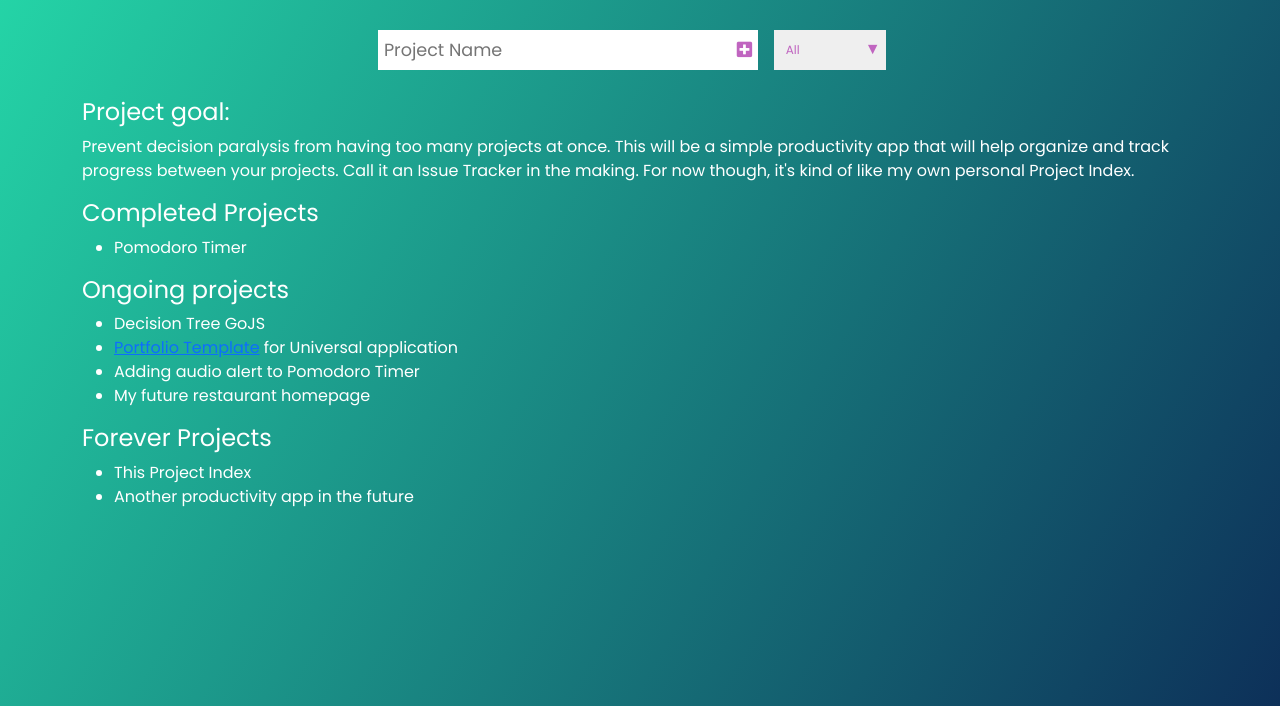
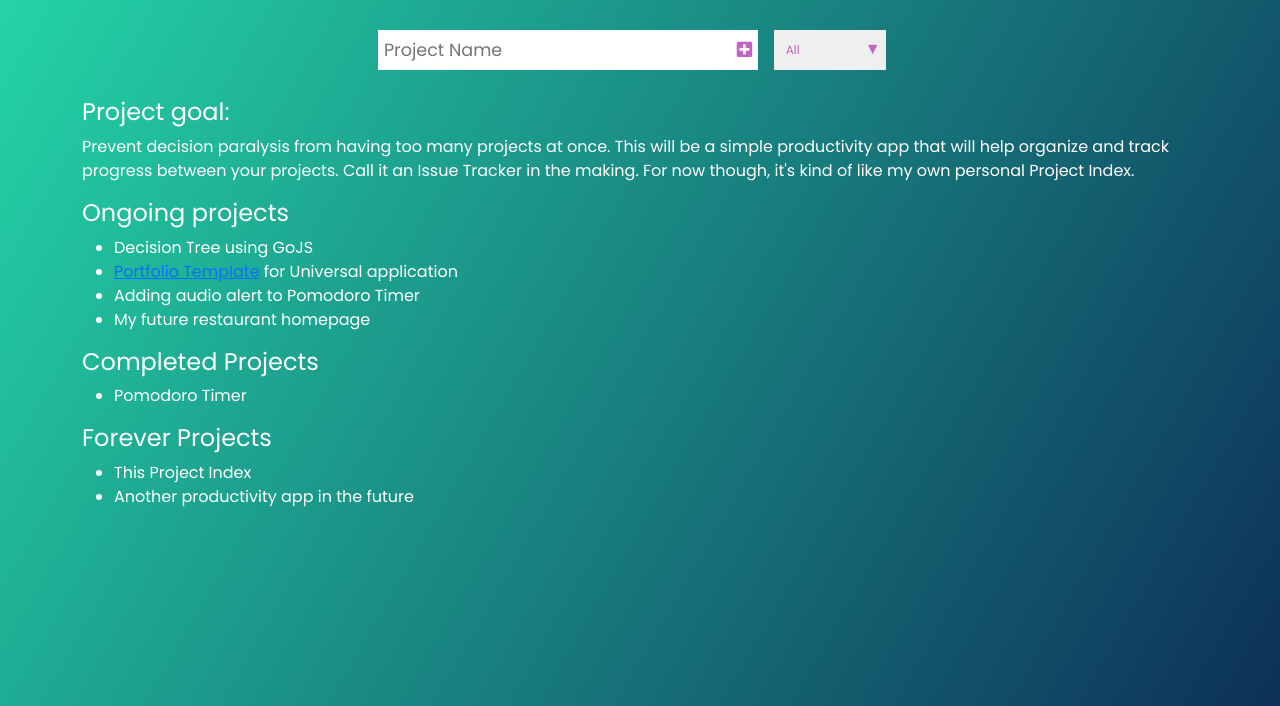
Before and after one commit to vtranwd/project_index, a plain HTML site: page index.html in a window 1280 px wide. Shown: the part 94-800 px from the top of the page. Drawn offline with nearby package versions, Linux system fonts and the light colour scheme.

Commit message:
rearranged elements pending future mods

```diff
--- a/index.html
+++ b/index.html
@@ -34,16 +34,16 @@
 			<p>	Prevent decision paralysis from having too many projects at once. This will be a simple productivity app that will help organize and track progress between your projects. Call it an Issue Tracker in the making. For now though, it's kind of like my own personal Project Index.</p>
 		</div>
 		<div class="project-list">
+			<h4>Ongoing projects</h4>
+			<ul>
+				<li>Decision Tree using GoJS</li>
+				<li><a href="https://www.mayucho.org/" target="blank">Portfolio Template</a> for Universal application</li>
+				<li>Adding audio alert to Pomodoro Timer</li>
+				<li>My future restaurant homepage</li>
+			</ul>
 			<h4>Completed Projects</h4>
 			<ul>
 				<li>Pomodoro Timer</li>
-			</ul>
-			<h4>Ongoing projects</h4>
-			<ul>
-				<li>Decision Tree GoJS</li>
-				<li><a href="https://www.mayucho.org/" target="blank">Portfolio Template</a> for Universal application</li>
-				<li>Adding audio alert to Pomodoro Timer</li>
-				<li>My future restaurant homepage</li>
 			</ul>
 			<h4>Forever Projects</h4>
 			<ul>
```
